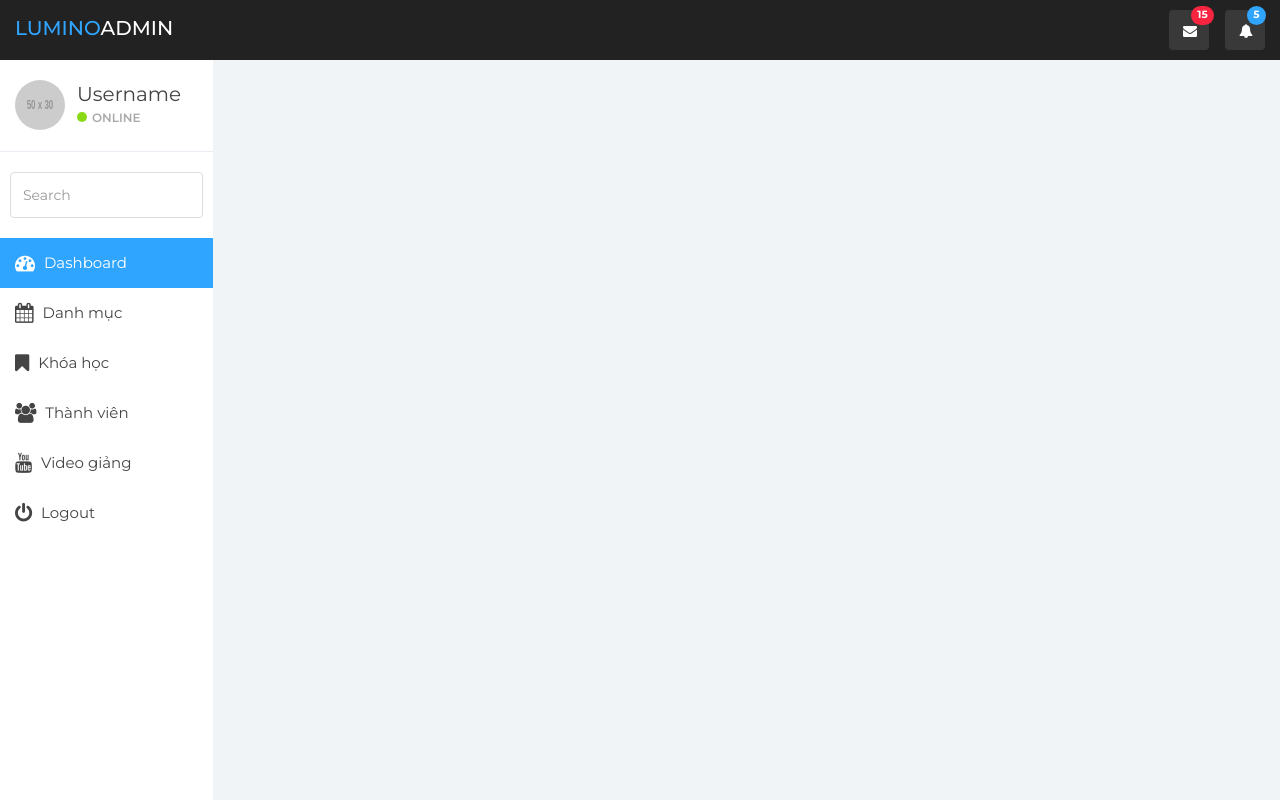
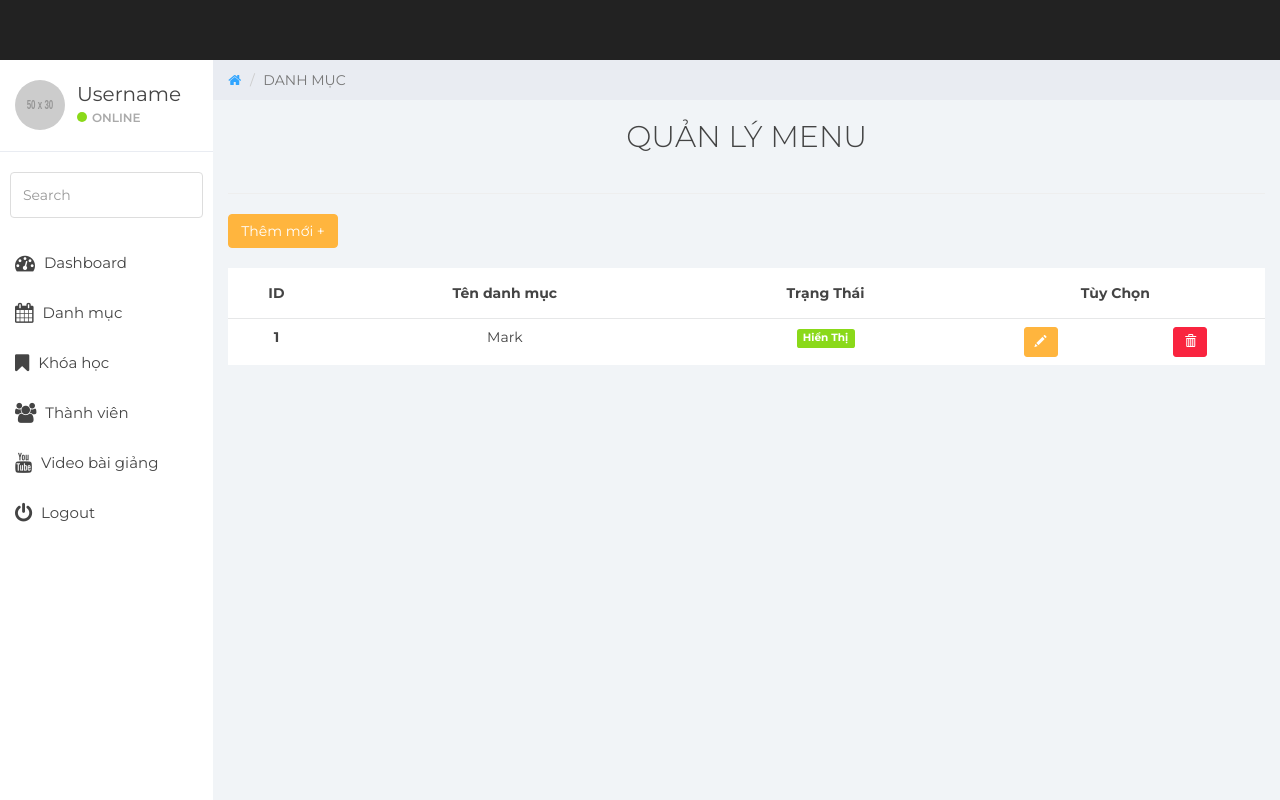
Before and after one commit to thanh1vs1000/duan1, a PHP site: page /admin/quantri.php?page=danh-muc in a window 1280 px wide. Run offline with PHP 8.4, Linux system fonts and the light colour scheme; grey boxes labelled with a size stand in for pictures from a placeholder-image service; some libraries are stand-ins or nearby versions.

Commit message:
update admin

```diff
--- /dev/null
+++ b/admin/css/style-rieng.css
@@ -0,0 +1,6 @@
+#table th{
+ text-align: center;
+}
+#table td{
+ text-align: center;
+}
--- a/admin/layout/danh-muc.php
+++ b/admin/layout/danh-muc.php
@@ -0,0 +1,48 @@
+	<div class="row">
+			<ol class="breadcrumb">
+				<li><a href="#">
+					<em class="fa fa-home"></em>
+				</a></li>
+				<li class="active">DANH MỤC</li>
+			</ol>
+		</div><!--/.row-->
+
+<div class="row">
+	<!-- Grid column -->
+	<div class="col-md-12">
+		<h2 class="py-3 text-center font-bold font-up blue-text">QUẢN LÝ MENU</h2>
+	</div>
+	<!-- Grid column -->
+</div>
+<hr>
+<span class="btn btn-warning">Thêm mới +</span><br/><br/>
+<table class="table table-hover table-responsive mb-0" id="table">
+	<!--Table head-->
+	<thead>
+		<tr>
+			<th scope="row">ID</th>
+			<th class="th-lg">Tên danh mục</th>
+			<th class="th-lg">Trạng Thái</th>
+			<th class="th-lg" colspan="2">Tùy Chọn</th>
+
+
+		</tr>
+	</thead>
+	<!--Table head-->
+	<!--Table body-->
+	<tbody>
+		<tr>
+			<th scope="row">1</th>
+			<td>Mark</td>
+			<td><span class="label label-success">Hiển Thị</span></td>
+			<td><a href="#"><button type="button"class="btn btn-warning btn-sm"><span class="glyphicon glyphicon-pencil"></span></button></td>
+			<td><a href="#"><button type="button"class="btn btn-danger btn-sm"><span class="glyphicon glyphicon-trash"></span></button></a></td>
+
+
+		</tr>
+
+
+
+	</tbody>
+	<!--Table body-->
+</table>
--- a/admin/layout/danh-sach-dang-ky.php
+++ b/admin/layout/danh-sach-dang-ky.php
@@ -0,0 +1 @@
+<div class="col-sm-9 col-sm-offset-3 col-lg-10 col-lg-offset-2 main">
--- a/admin/quantri.php
+++ b/admin/quantri.php
@@ -8,6 +8,8 @@
 	<link href="css/font-awesome.min.css" rel="stylesheet">
 	<link href="css/datepicker3.css" rel="stylesheet">
 	<link href="css/styles.css" rel="stylesheet">
+	<link rel="stylesheet" type="text/css" href="css/style-rieng.css">
+
 
 	<!--Custom Font-->
 	<link href="https://fonts.googleapis.com/css?family=Montserrat:300,300i,400,400i,500,500i,600,600i,700,700i" rel="stylesheet">
@@ -20,66 +22,7 @@
 	<nav class="navbar navbar-custom navbar-fixed-top" role="navigation">
 		<div class="container-fluid">
 			<div class="navbar-header">
-				<button type="button" class="navbar-toggle collapsed" data-toggle="collapse" data-target="#sidebar-collapse"><span class="sr-only">Toggle navigation</span>
-					<span class="icon-bar"></span>
-					<span class="icon-bar"></span>
-					<span class="icon-bar"></span></button>
-					<a class="navbar-brand" href="#"><span>Lumino</span>Admin</a>
-					<ul class="nav navbar-top-links navbar-right">
-						<li class="dropdown"><a class="dropdown-toggle count-info" data-toggle="dropdown" href="#">
-							<em class="fa fa-envelope"></em><span class="label label-danger">15</span>
-						</a>
-						<ul class="dropdown-menu dropdown-messages">
-							<li>
-								<div class="dropdown-messages-box"><a href="profile.html" class="pull-left">
-									<img alt="image" class="img-circle" src="http://placehold.it/40/30a5ff/fff">
-								</a>
-								<div class="message-body"><small class="pull-right">3 mins ago</small>
-									<a href="#"><strong>John Doe</strong> commented on <strong>your photo</strong>.</a>
-									<br /><small class="text-muted">1:24 pm - 25/03/2015</small></div>
-								</div>
-							</li>
-							<li class="divider"></li>
-							<li>
-								<div class="dropdown-messages-box"><a href="profile.html" class="pull-left">
-									<img alt="image" class="img-circle" src="http://placehold.it/40/30a5ff/fff">
-								</a>
-								<div class="message-body"><small class="pull-right">1 hour ago</small>
-									<a href="#">New message from <strong>Jane Doe</strong>.</a>
-									<br /><small class="text-muted">12:27 pm - 25/03/2015</small></div>
-								</div>
-							</li>
-							<li class="divider"></li>
-							<li>
-								<div class="all-button"><a href="#">
-									<em class="fa fa-inbox"></em> <strong>All Messages</strong>
-								</a></div>
-							</li>
-						</ul>
-					</li>
-					<li class="dropdown"><a class="dropdown-toggle count-info" data-toggle="dropdown" href="#">
-						<em class="fa fa-bell"></em><span class="label label-info">5</span>
-					</a>
-					<ul class="dropdown-menu dropdown-alerts">
-						<li><a href="#">
-							<div><em class="fa fa-envelope"></em> 1 New Message
-								<span class="pull-right text-muted small">3 mins ago</span></div>
-							</a></li>
-							<li class="divider"></li>
-							<li><a href="#">
-								<div><em class="fa fa-heart"></em> 12 New Likes
-									<span class="pull-right text-muted small">4 mins ago</span></div>
-								</a></li>
-								<li class="divider"></li>
-								<li><a href="#">
-									<div><em class="fa fa-user"></em> 5 New Followers
-										<span class="pull-right text-muted small">4 mins ago</span></div>
-									</a></li>
-								</ul>
-							</li>
-						</ul>
-					</div>
-				</div><!-- /.container-fluid -->
+
 			</nav>
 			<!-- end menu -->
 
@@ -101,11 +44,11 @@
 					</div>
 				</form>
 				<ul class="nav menu">
-					<li class="active"><a href="quantri.php"><em class="fa fa-dashboard fa-lg">&nbsp;</em> Dashboard</a></li>
+					<li><a href="quantri.php"><em class="fa fa-dashboard fa-lg">&nbsp;</em> Dashboard</a></li>
 					<li><a href="quantri.php?page=danh-muc"><em class="fa fa-calendar fa-lg">&nbsp;</em> Danh mục</a></li>
 					<li><a href="quantri.php?page=khoa-hoc"><em class="fa fa-bookmark fa-lg">&nbsp;</em> Khóa học</a></li>
-					<li><a href="quantri.php?page=danh-sach-dang-ky"><em class="fa fa-users fa-lg">&nbsp;</em> Thành viên</a></li>
-					<li><a href="quantri.php?page=thanh-vien"><em class="fa fa-youtube fa-lg">&nbsp;</em> Video giảng</a></li>
+					<li><a href="quantri.php?page=thanh-vien"><em class="fa fa-users fa-lg">&nbsp;</em> Thành viên</a></li>
+					<li><a href="quantri.php?page=video-bai-giang"><em class="fa fa-youtube fa-lg">&nbsp;</em> Video bài giảng</a></li>
 
 				<li><a href="login.html"><em class="fa fa-power-off fa-lg">&nbsp;</em> Logout</a></li>
 			</ul>
```
Also changed, not shown: admin/layout/khoa-hoc.php (+55 -0 lines), admin/layout/thanh-vien.php (+67 -0 lines), admin/layout/video-bai-giang.php (+60 -0 lines).
